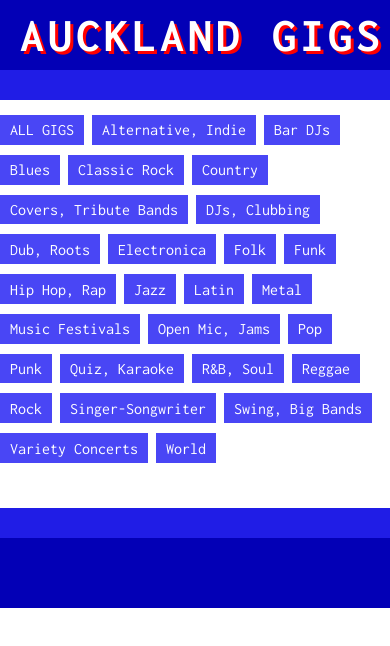
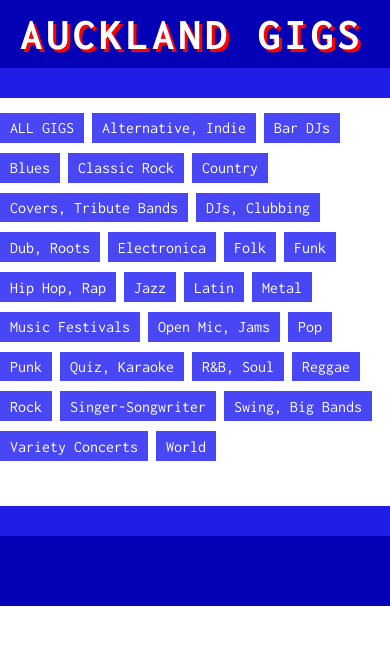
Before and after one commit to yohanryoo1/auckland-gigs, a plain HTML site: page index.html in a window 390 px wide. Drawn offline with Linux system fonts and the light colour scheme; no server answers.

Commit message:
fix header size in mobile view

```diff
--- a/styles/styles.scss
+++ b/styles/styles.scss
@@ -39,6 +39,7 @@ body {
 }
 
 footer {
+
 }
 
 .header__title {
@@ -113,10 +114,24 @@ footer {
 }
 
 
-///////////
-
 @media (max-width: 568px) {
     .container {
         max-width: 100%
     }
+
+    .header__title {
+        font-size: 11.5vw;
+    }
+
+    .header__title-strip {
+        height: 100%;
+    }
+
+    .header__title {
+        font-size: 11.5vw;
+    }
+
+    .header__counter-bar-strip {
+
+    }
 }
```
Also changed, not shown: styles/styles.css, 1 other file.
